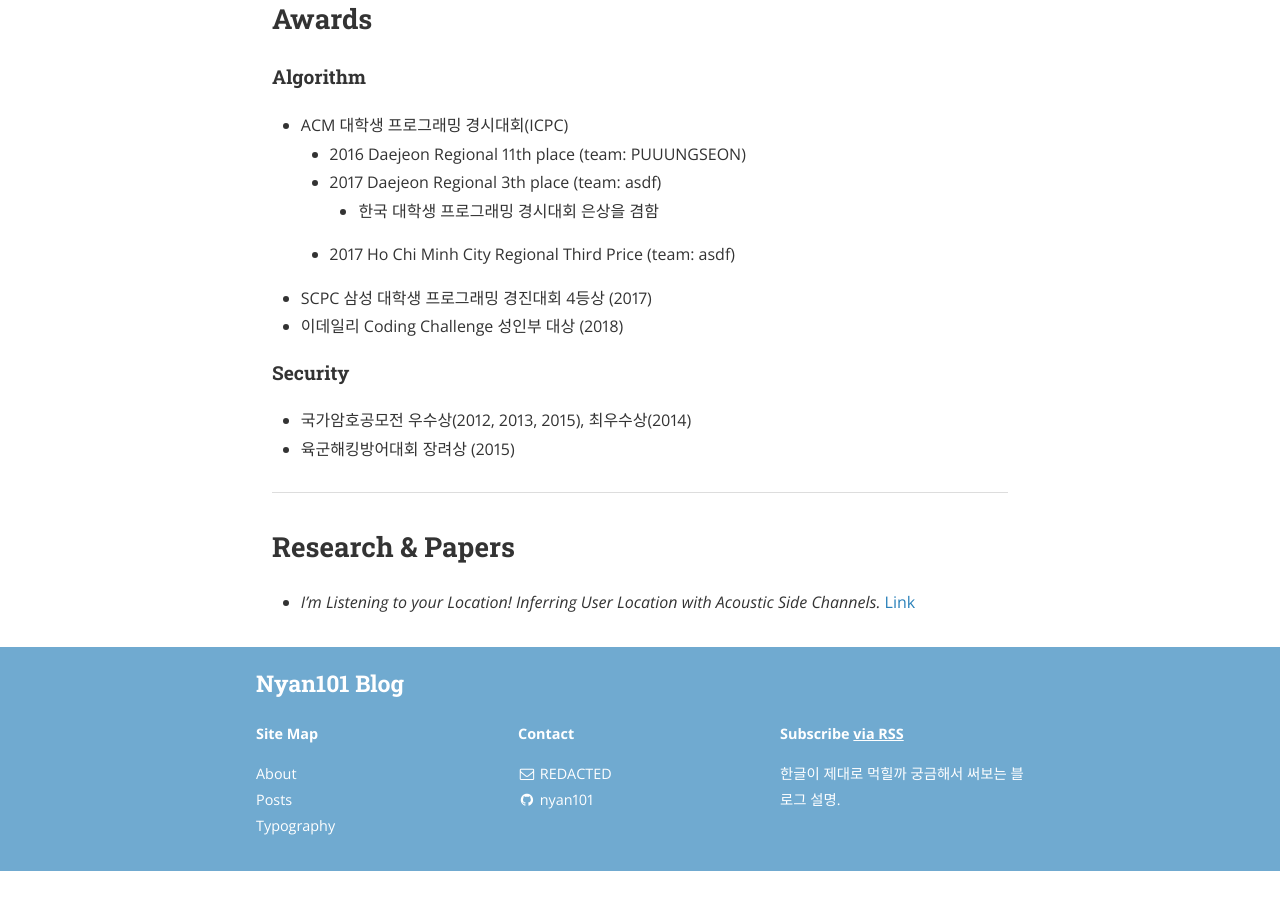
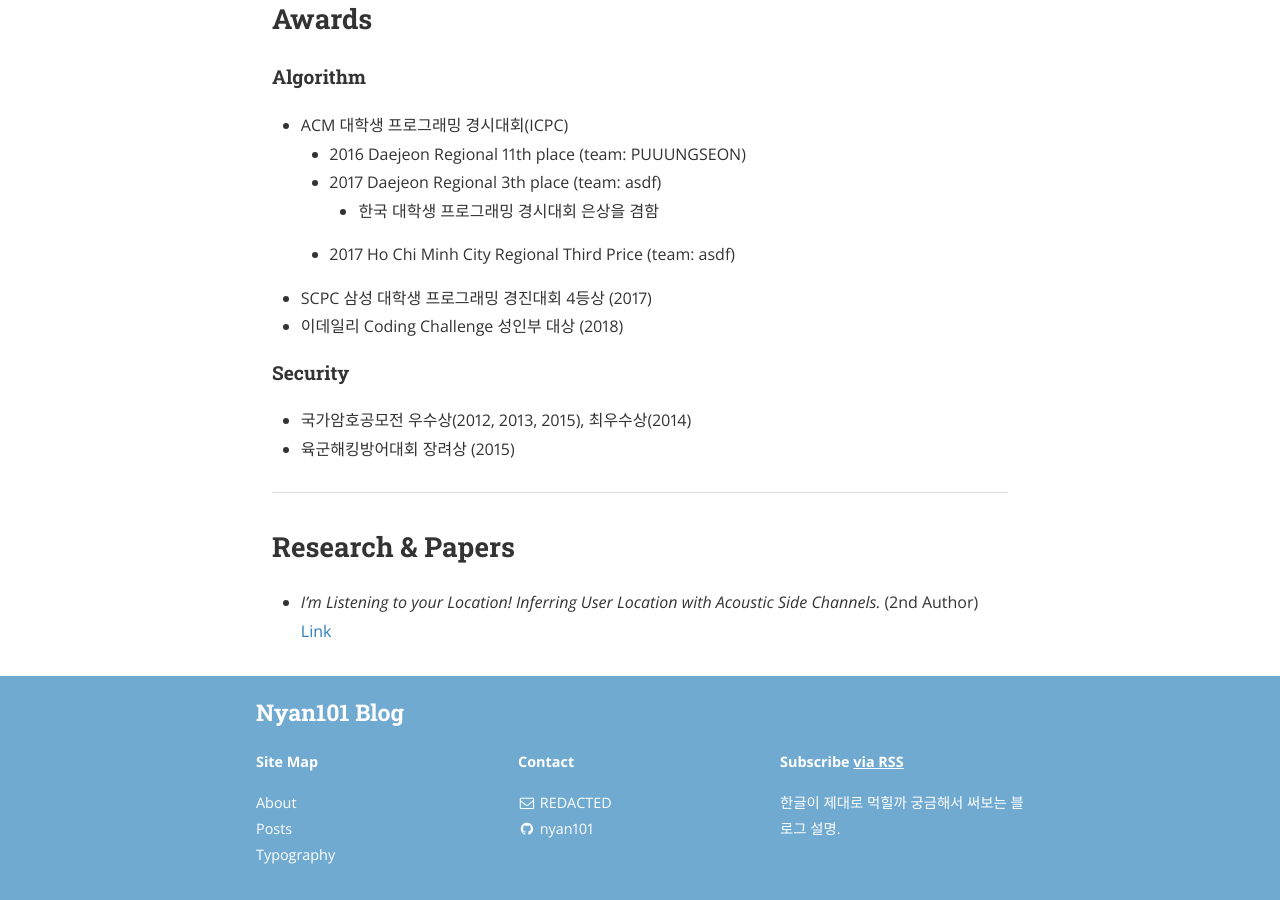
Before and after one commit to nyan101/nyan101.github.io, a Jekyll site: the page built from about.md, in a window 1280 px wide and 900 px high, scrolled down 918 px. Built offline with Jekyll 4.4.1, drawn with Linux system fonts in a browser that asks for light colours; nearby versions of some CDN libraries; before the commit the page ends 1789 px from its top, so only the background shows below that.

Commit message:
2저자라는 사실 명시

```diff
--- a/about.md
+++ b/about.md
@@ -42,4 +42,4 @@
 
 ## Research & Papers
 
-* _I'm Listening to your Location! Inferring User Location with Acoustic Side Channels._ [Link](https://dl.acm.org/citation.cfm?doid=3178876.3186100)
+* _I'm Listening to your Location! Inferring User Location with Acoustic Side Channels._ (2nd Author) [Link](https://dl.acm.org/citation.cfm?doid=3178876.3186100)
```
